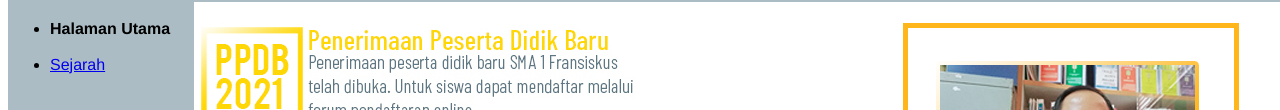
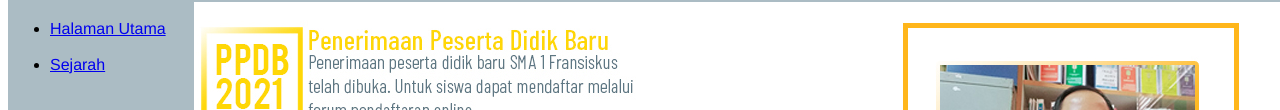
Before and after one commit to BurnssDVD/awok.github.io, a plain HTML site: page index.html in a window 1280 px wide. Shown: the part 249-359 px from the top of the page. Drawn offline with Linux system fonts and the light colour scheme.

Commit message:
Update index.html

```diff
--- a/index.html
+++ b/index.html
@@ -26,7 +26,8 @@
     </tr>
     <tr>
       <td width="14%" height="120" align="left" valign="top" bgcolor="#ABBCC4"><ul>
-        <li><span style="font-family: Gotham, 'Helvetica Neue', Helvetica, Arial, sans-serif; font-weight: 600;">Halaman Utama<br>
+        <li><a href="index.html" style="font-family: Gotham, 'Helvetica Neue', Helvetica, Arial, sans-serif">Halaman Utama</a><span style="font-family: Gotham, 'Helvetica Neue', Helvetica, Arial, sans-serif"><br>
+        </span></li>
           <br>
 
           </span> </li>
```
